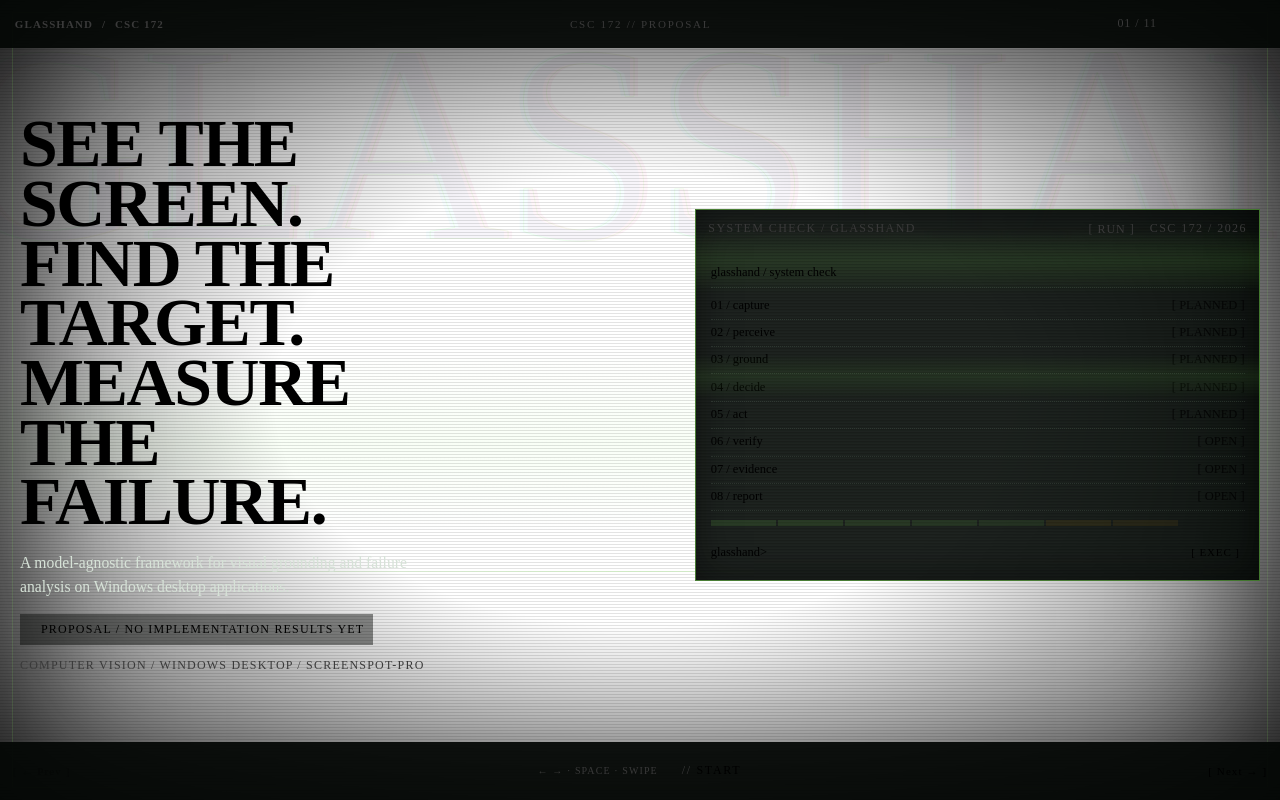
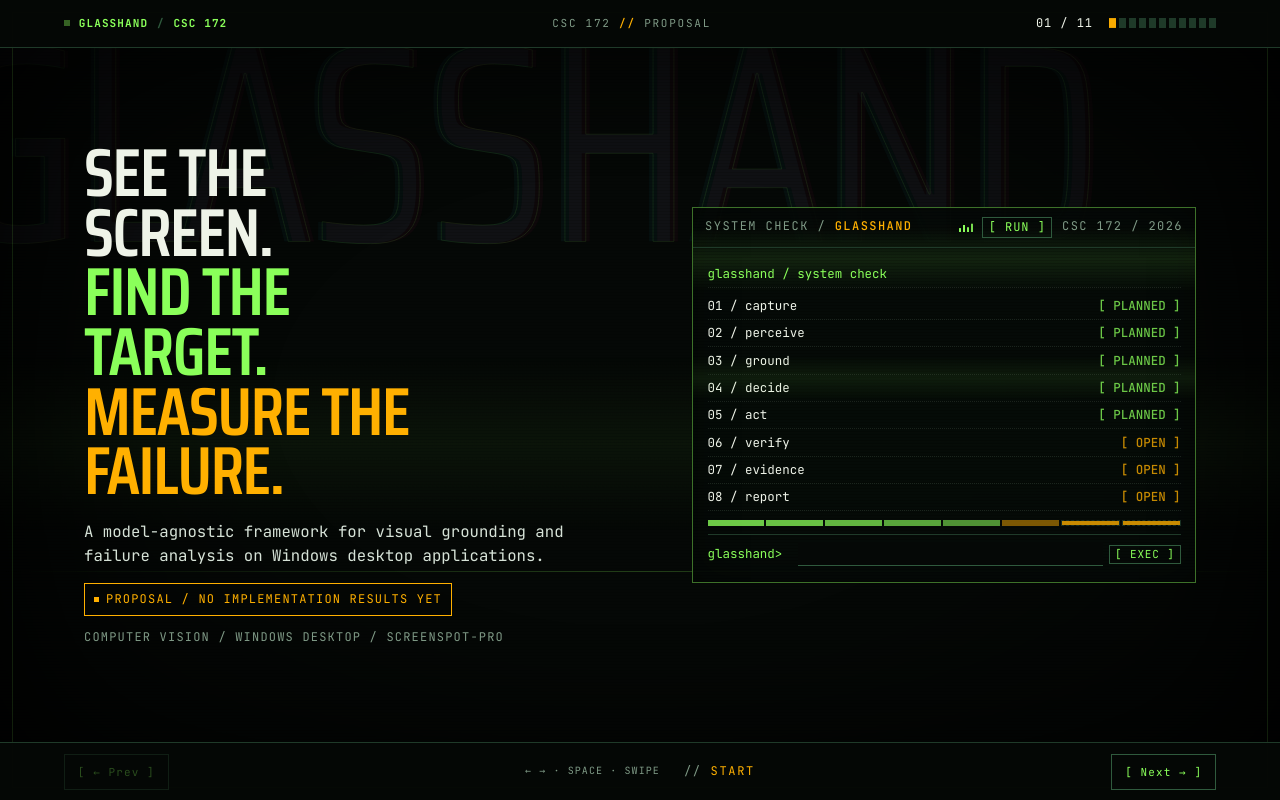
Before and after one commit to Operator-Syn/Project-Glasshand, a plain HTML site: page presentation/index.html in a window 1280 px wide. Drawn offline with Linux system fonts and the light colour scheme.

Commit message:
Add CRT phosphor design tokens

```diff
--- a/presentation/tokens.css
+++ b/presentation/tokens.css
@@ -1,16 +1,32 @@
-/* Shared design tokens for the proposal deck.
+/* Design tokens for the Glasshand proposal deck.
  *
  * Loaded by presentation/index.html. Keep this file to custom properties
  * only; layout, typography, and slide furniture belong in the deck itself.
+ *
+ * The world is a CRT-phosphor terminal: near-black glass, green and amber
+ * status, a faint chromatic fringe, and square panels. The palette is
+ * deliberately small so status and hierarchy stay legible at projector scale.
  */
 :root{
-  --paper:#f4f0e8;
-  --ink:#171717;
-  --blue:#2d45c8;
-  --lime:#c7f36b;
-  --pink:#ff8eaa;
-  --yellow:#ffd447;
-  --muted:#3a3a3a;
-  --line:4px solid var(--ink);
-  --shadow:11px 11px 0 var(--ink);
+  --void:#050806;
+  --panel:#07100a;
+  --panel-2:#0a160d;
+  --phosphor:#8aff5a;
+  --phosphor-dim:#4f9b52;
+  --amber:#ffb000;
+  --cream:#eef3e8;
+  --body:#c7d5c9;
+  --muted:#7f9a86;
+  --line:#1f3a29;
+  --line-2:#2f5a3d;
+  --alert:#ff5a4d;
+  --cyan:#35e7ff;
+  --mag:#ff2e88;
+  --mono:"JetBrains Mono",ui-monospace,SFMono-Regular,Menlo,monospace;
+  --display:"Saira Condensed",Arial,sans-serif;
+  --top-h:3.4rem;
+  --bar-h:4.1rem;
+  --gutter:clamp(1.1rem,5vw,5.5rem);
+  --measure:68ch;
+  --ease:cubic-bezier(.16,1,.3,1);
 }
```
